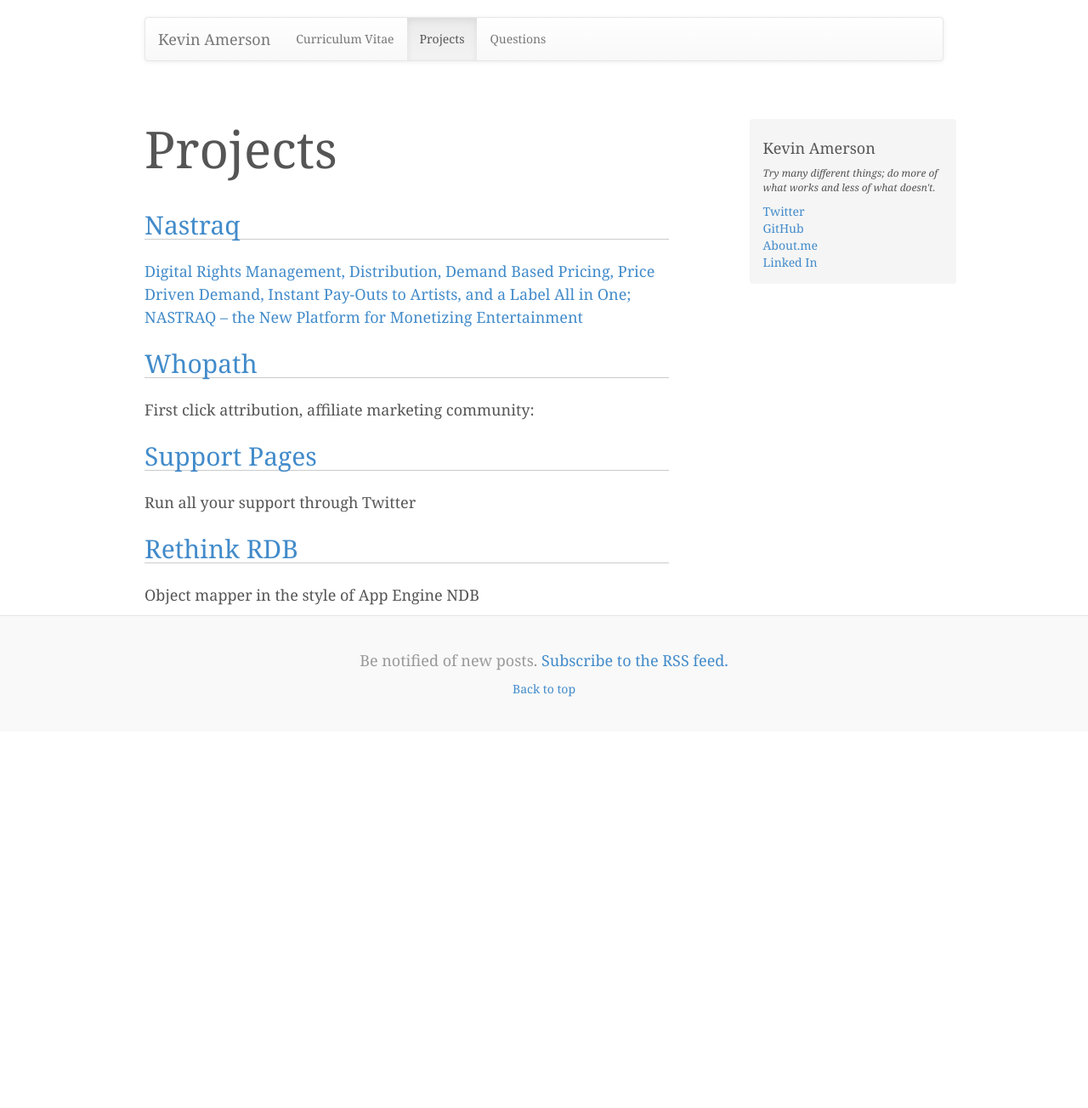
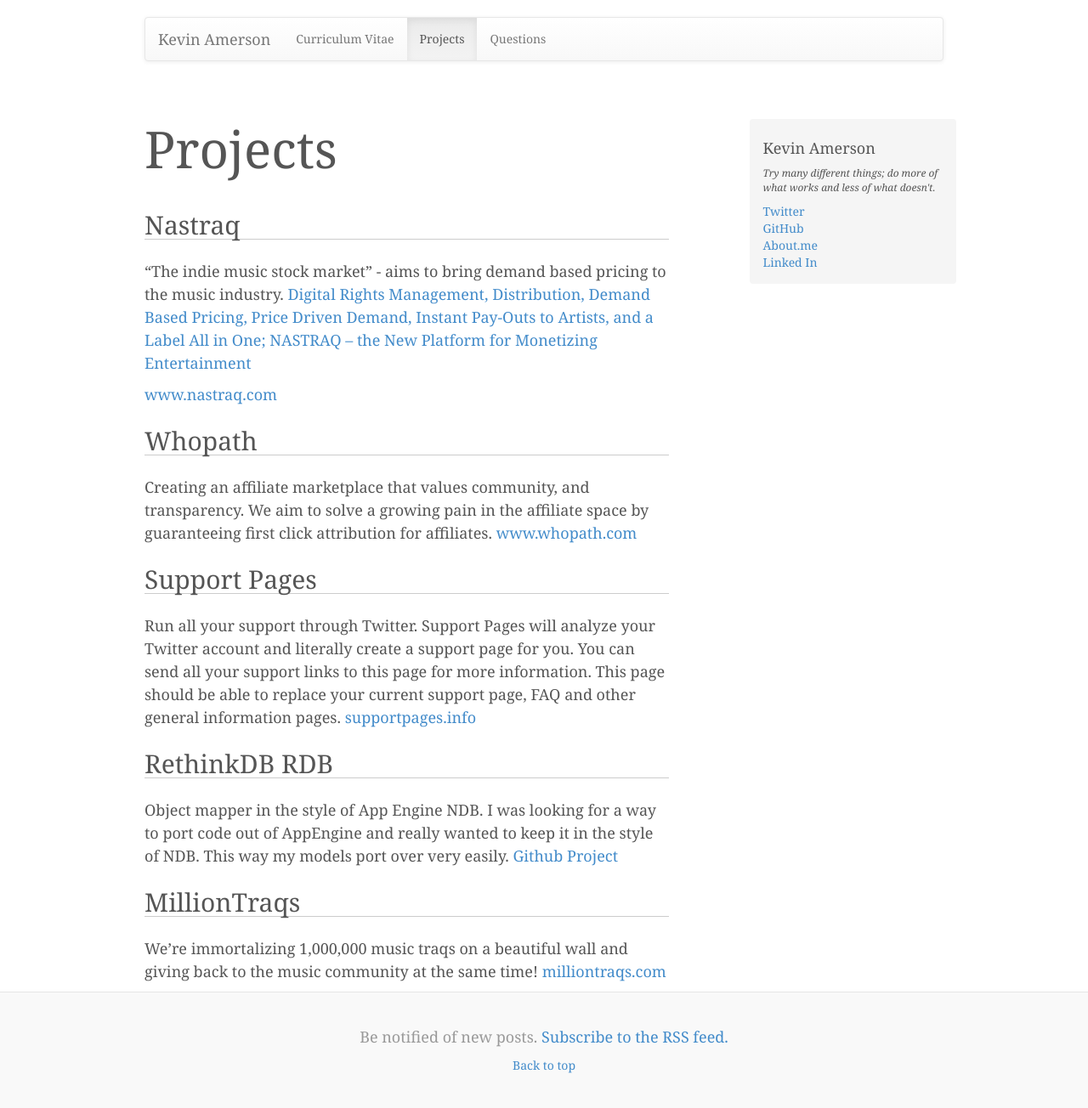
Before and after one commit to rayleyva/caoimhghin.github.io, a Jekyll site: the page built from projects.md, in a window 1280 px wide. Shown: the whole page at 85% size. Built offline with Jekyll 4.4.1, drawn with Linux system fonts in a browser that asks for light colours; nearby versions of some CDN libraries; before the commit the page ends 900 px from its top, so only the background shows below that.

Commit message:
redoing projects page and adding a couple of drafts

```diff
--- a/projects.md
+++ b/projects.md
@@ -6,14 +6,25 @@
 weight: 2
 ---
 
-## <a href="http://www.nastraq.com">Nastraq</a>
+## Nastraq
+"The indie music stock market" - aims to bring demand based pricing to the music industry.
 <a href="http://www.cnbc.com/id/101847559">Digital Rights Management, Distribution, Demand Based Pricing, Price Driven Demand, Instant Pay-Outs to Artists, and a Label All in One; NASTRAQ -- the New Platform for Monetizing Entertainment</a>
 
-## <a href="https://www.whopath.com">Whopath</a>
-First click attribution, affiliate marketing community:
+<a href="http://www.nastraq.com">www.nastraq.com</a>
 
-## <a href="http://supportpages.info">Support Pages</a>
-Run all your support through Twitter
+## Whopath
+Creating an affiliate marketplace that values community, and transparency. We aim to solve a growing pain in the affiliate
+space by guaranteeing first click attribution for affiliates. <a href="https://www.whopath.com">www.whopath.com</a>
 
-## <a href="https://www.github.com/caoimhghin/rethink">Rethink RDB</a>
-Object mapper in the style of App Engine NDB
+## Support Pages
+Run all your support through Twitter. Support Pages will analyze your Twitter account and literally create a support
+page for you. You can send all your support links to this page for more information. This page should be able to replace
+your current support page, FAQ and other general information pages. <a href="http://supportpages.info">supportpages.info</a>
+
+## RethinkDB RDB
+Object mapper in the style of App Engine NDB. I was looking for a way to port code out of AppEngine and really wanted to keep
+it in the style of NDB. This way my models port over very easily. <a href="https://www.github.com/caoimhghin/rethink">Github Project</a>
+
+## MillionTraqs
+We're immortalizing 1,000,000 music traqs on a beautiful wall and giving back to the music community at the same time!
+<a href="http://milliontraqs.com">milliontraqs.com</a>
```
Also changed, not shown: _drafts/no-service-endpoint-too-small.md (added, +3 -0 lines), _drafts/third-party-libraries.md (added, +6 -0 lines).
